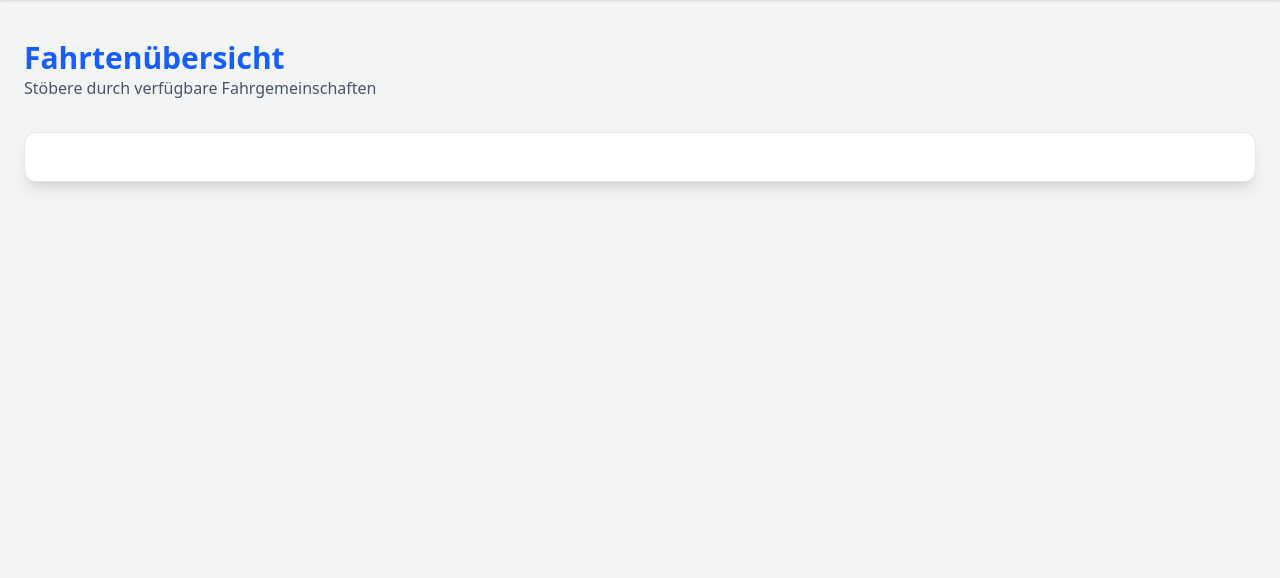
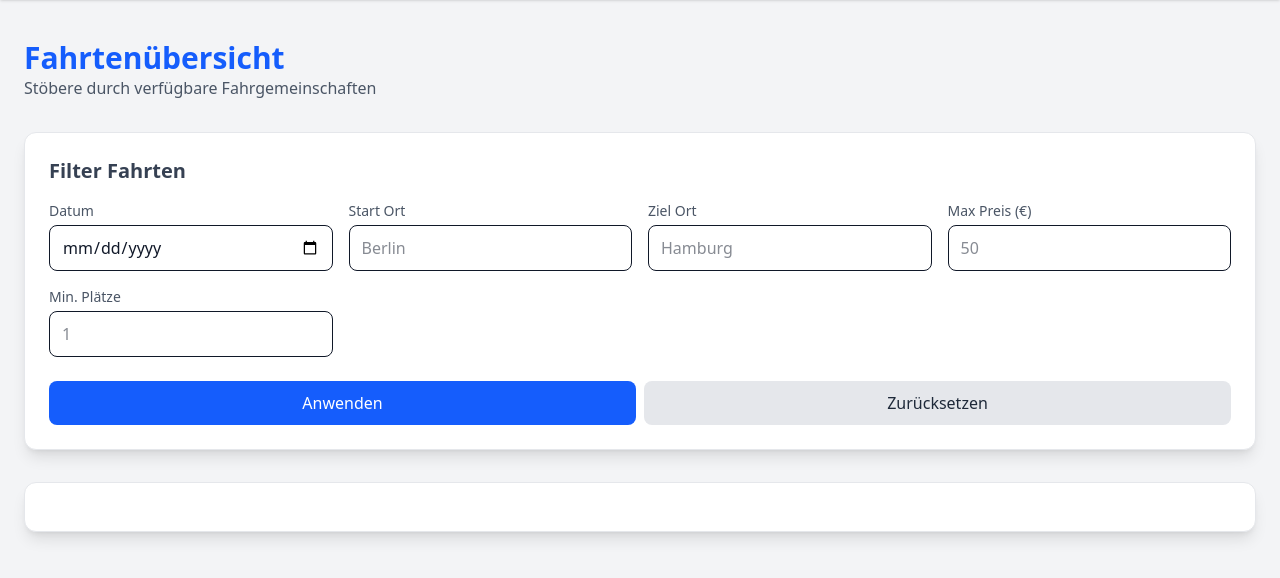
Before and after one commit to Tech08mag/Fahrgemeinschaften, a Flask app: page /home in a window 1280 px wide. Shown: the part 64-642 px from the top of the page. Run offline with Flask 3, Linux system fonts and the light colour scheme; the visitor is signed in with stand-in values (Sample User, id 1); data that the repository does not hold is empty; style sheets or scripts are compiled from the project's sources; some libraries are stand-ins or nearby versions.

Commit message:
UI for filters

```diff
--- a/main.py
+++ b/main.py
@@ -43,11 +43,14 @@ def index():
 @app.route('/home', methods=['GET', 'POST'])
 @login_required
 def home():
-        stmt = select(Drive).where(Drive.organizer != session['name'] and Drive.seat_amount > 0)
-        my_drives = session_db.execute(stmt).scalars().all()
-        my_drives = json.dumps([drive.__dict__ for drive in my_drives], default=str)
-        return render_template('home.html')
+    start_place = request.args.get('start_place')
+    end_place = request.args.get('end_place')
+    date = request.args.get('date')
 
+    stmt = select(Drive).where(Drive.organizer != session['name'])
+    my_drives = session_db.execute(stmt).scalars().all()
+    my_drives = json.dumps([drive.__dict__ for drive in my_drives], default=str)
+    return render_template('home.html')
 
 @app.route('/create_route', methods=['GET', 'POST'])
 @login_required
--- a/static/js/home.js
+++ b/static/js/home.js
@@ -1,3 +1,26 @@
+const btn = document.getElementById('filterBtn');
+btn.addEventListener('click', () => applyFilters());
+
+function applyFilters() {
+    const startPlace = document.getElementById('start_place').value;
+    const endPlace = document.getElementById('end_place').value;
+    const date = document.getElementById('date').value;
+
+    let queryParams = [];
+    if (startPlace) {
+        queryParams.push(`start_place=${encodeURIComponent(startPlace)}`);
+    }
+    if (endPlace) {
+        queryParams.push(`end_place=${encodeURIComponent(endPlace)}`);
+    }
+    if (date) {
+        queryParams.push(`date=${encodeURIComponent(date)}`);
+    }
+
+    const queryString = queryParams.length ? `?${queryParams.join('&')}` : '';
+    window.location.href = `/home${queryString}`;
+}
+
 async function getmydrives() {
   try {
     const response = await fetch('/api/all_drives');
--- a/templates/home.html
+++ b/templates/home.html
@@ -11,8 +11,10 @@
 {% extends 'base.html' %}
 {% block title %}Home{% endblock %}
 {% block content %}
+
 <!-- MAIN CONTENT -->
 <main class="max-w-7xl mx-auto px-6 py-10">
+
     <!-- PAGE HEADER -->
     <div class="mb-8">
         <h1 class="text-3xl font-bold text-blue-600 dark:text-blue-400">
@@ -21,6 +23,64 @@
         <p class="text-gray-600 dark:text-gray-400">
             Stöbere durch verfügbare Fahrgemeinschaften
         </p>
+    </div>
+
+    <!-- FILTER CARD -->
+    <div class="bg-white dark:bg-gray-800 rounded-xl shadow-lg border border-gray-200 dark:border-gray-700 mb-8 p-6">
+        <h2 class="text-xl font-semibold text-gray-700 dark:text-gray-300 mb-4">
+            Filter Fahrten
+        </h2>
+
+        <form id="filter-form" class="grid grid-cols-1 sm:grid-cols-2 lg:grid-cols-4 gap-4">
+
+            <!-- Date -->
+            <div>
+                <label class="block text-sm font-medium mb-1 text-gray-600 dark:text-gray-400">Datum</label>
+                <input type="date" name="filter_date"
+                       class="w-full rounded-lg border px-3 py-2.5 focus:ring-2 focus:ring-blue-600 focus:outline-none dark:bg-gray-700 dark:border-gray-600 dark:text-gray-200">
+            </div>
+
+            <!-- Start Ort -->
+            <div>
+                <label class="block text-sm font-medium mb-1 text-gray-600 dark:text-gray-400">Start Ort</label>
+                <input type="text" name="filter_start" placeholder="Berlin"
+                       class="w-full rounded-lg border px-3 py-2.5 focus:ring-2 focus:ring-blue-600 focus:outline-none dark:bg-gray-700 dark:border-gray-600 dark:text-gray-200">
+            </div>
+
+            <!-- Ziel Ort -->
+            <div>
+                <label class="block text-sm font-medium mb-1 text-gray-600 dark:text-gray-400">Ziel Ort</label>
+                <input type="text" name="filter_end" placeholder="Hamburg"
+                       class="w-full rounded-lg border px-3 py-2.5 focus:ring-2 focus:ring-blue-600 focus:outline-none dark:bg-gray-700 dark:border-gray-600 dark:text-gray-200">
+            </div>
+
+            <!-- Preis -->
+            <div>
+                <label class="block text-sm font-medium mb-1 text-gray-600 dark:text-gray-400">Max Preis (€)</label>
+                <input type="number" name="filter_price" min="0" placeholder="50"
+                       class="w-full rounded-lg border px-3 py-2.5 focus:ring-2 focus:ring-blue-600 focus:outline-none dark:bg-gray-700 dark:border-gray-600 dark:text-gray-200">
+            </div>
+
+            <!-- Freie Plätze -->
+            <div>
+                <label class="block text-sm font-medium mb-1 text-gray-600 dark:text-gray-400">Min. Plätze</label>
+                <input type="number" name="filter_seats" min="1" placeholder="1"
+                       class="w-full rounded-lg border px-3 py-2.5 focus:ring-2 focus:ring-blue-600 focus:outline-none dark:bg-gray-700 dark:border-gray-600 dark:text-gray-200">
+            </div>
+
+            <!-- Buttons -->
+            <div class="flex gap-2 sm:col-span-2 lg:col-span-4 mt-2">
+                <button type="submit" id="filterBtn"
+                        class="flex-1 bg-blue-600 hover:bg-blue-700 text-white rounded-lg px-5 py-2.5 font-medium transition">
+                    Anwenden
+                </button>
+                <button type="reset"
+                        class="flex-1 bg-gray-200 hover:bg-gray-300 dark:bg-gray-700 dark:hover:bg-gray-600 text-gray-800 dark:text-gray-100 rounded-lg px-5 py-2.5 font-medium transition">
+                    Zurücksetzen
+                </button>
+            </div>
+
+        </form>
     </div>
 
     <!-- DRIVES CARD -->
@@ -43,7 +103,7 @@
     btn.addEventListener('click', () => menu.classList.toggle('hidden'));
 </script>
 
+<script src="{{ url_for('static', filename='/js/home.js') }}"></script>
+{% endblock %}
 </body>
 </html>
-<script src="{{ url_for('static', filename='/js/home.js') }}"></script>
-{% endblock %}
```
